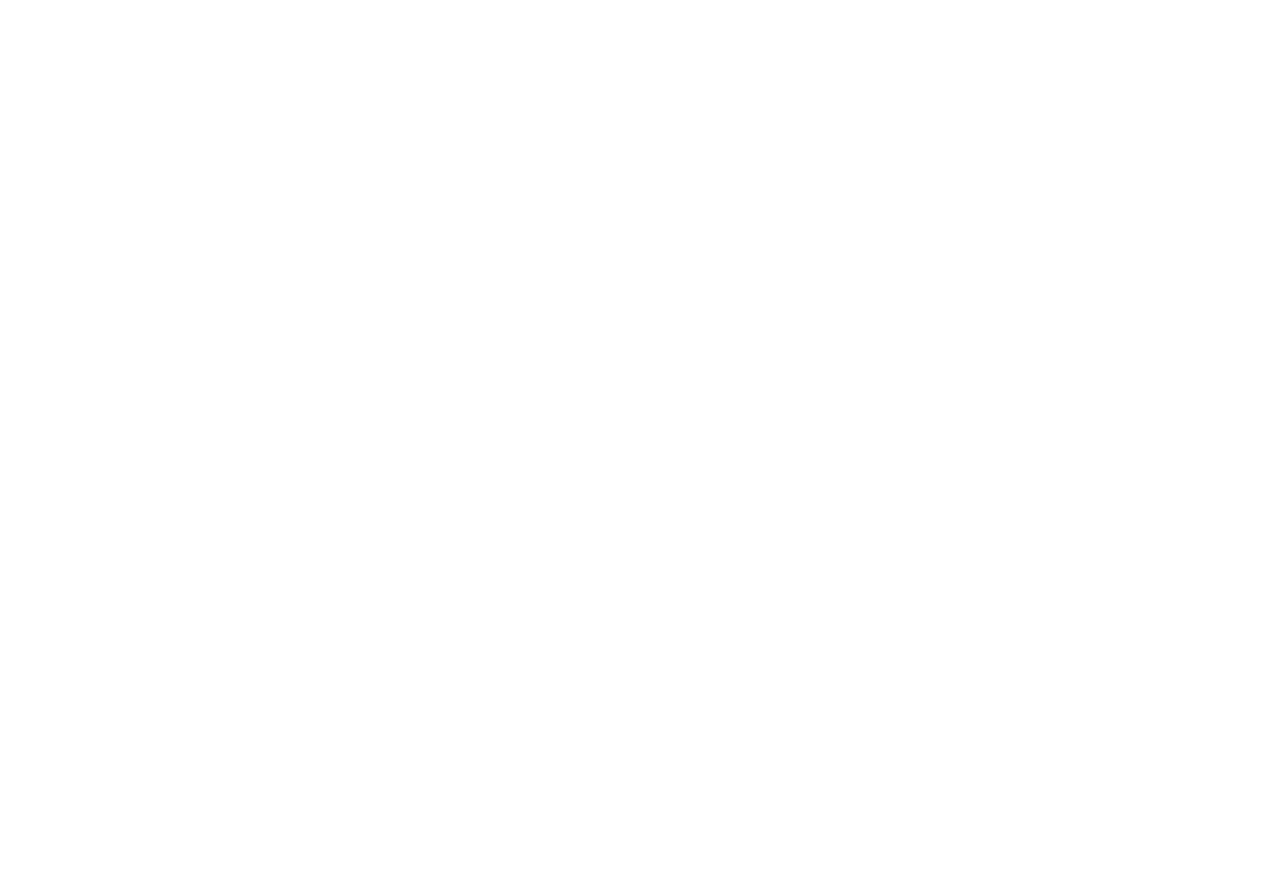
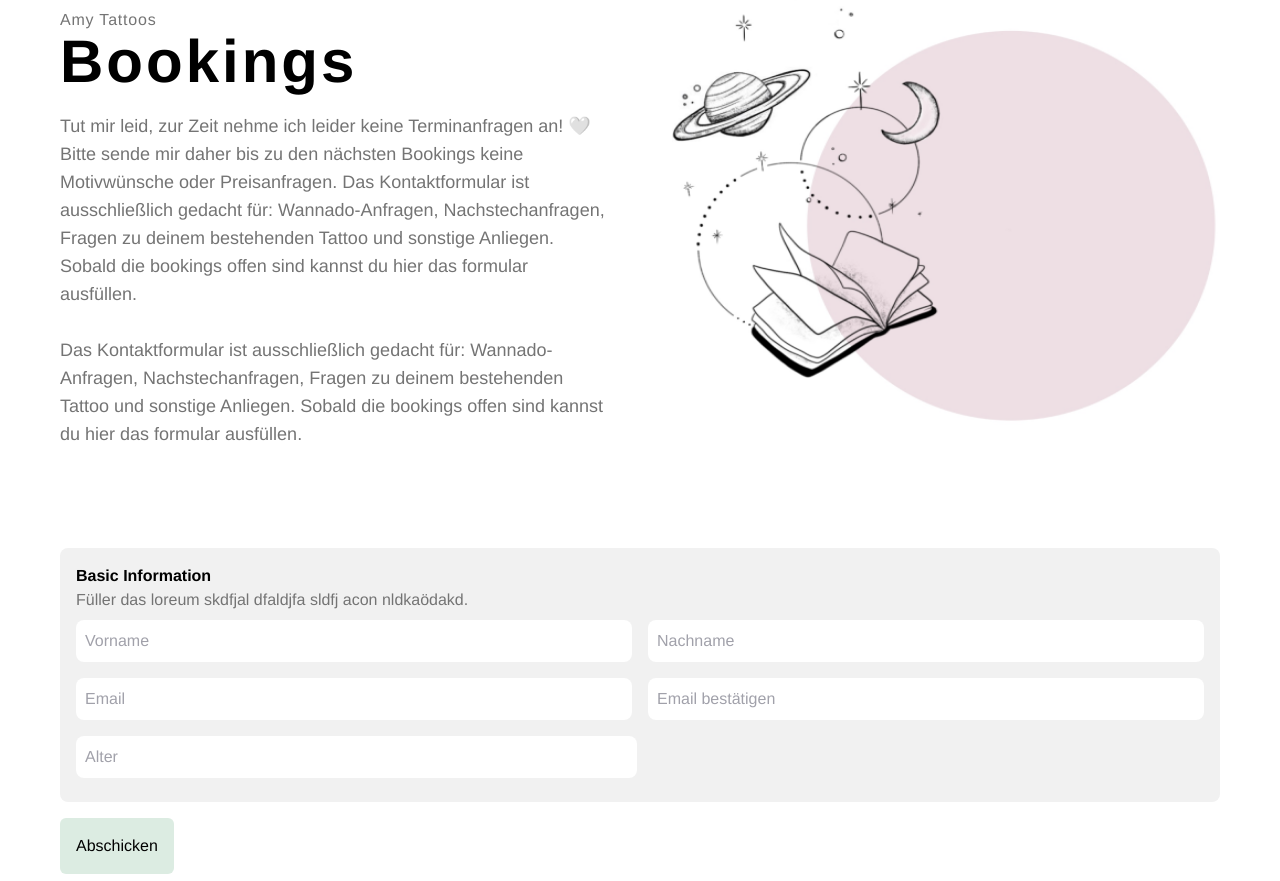
Before and after one commit to Fruchtix/at-tattoo, a Next.js app: page /bookings in a window 1280 px wide. Shown: the part 216-1097 px from the top of the page. Before the commit the page ends 800 px from the top, so only its background shows below. Built offline with nearby package versions, Linux system fonts and the light colour scheme.

Commit message:
created first input field for contact form

```diff
--- /dev/null
+++ b/components/BookingContact.tsx
@@ -0,0 +1,106 @@
+import { useState } from 'react';
+
+enum ErrorMessages {
+  Email = 'Fehler: Deine Emails stimmen nicht überein',
+}
+
+export default function BookingContact() {
+  const [errorMessage, setErrorMessage] = useState('');
+  const [name, setName] = useState('');
+  const [surname, setSurname] = useState('');
+  const [email, setEmail] = useState('');
+  const [confirmedEmail, setConfirmedEmail] = useState('');
+  const [age, setAge] = useState<number>(null);
+
+  function handleSubmit(e) {
+    e.preventDefault();
+    console.log('submit');
+    console.log(name);
+    console.log(surname);
+    console.log(email);
+    console.log(confirmedEmail);
+    console.log(age);
+
+    if (email !== confirmedEmail) {
+      setErrorMessage(ErrorMessages.Email);
+      return;
+    }
+  }
+
+  return (
+    <div className="px-5 mt-6 md:mt-20 md:max-w-screen-2xl md:mx-10 2xl:mx-auto">
+      <form onSubmit={handleSubmit}>
+        <div className="bg-gray-light p-4 rounded-lg">
+          <h3 className="font-semibold">Basic Information</h3>
+          <p className="text-gray">Füller das loreum skdfjal dfaldjfa sldfj acon nldkaödakd.</p>
+
+          <div>
+            <div className="md:flex">
+              <input
+                value={name}
+                onChange={e => setName(e.target.value)}
+                className="md:mr-4"
+                type="text"
+                name="name"
+                id="name"
+                placeholder="Vorname"
+                required
+              />
+              <input
+                value={surname}
+                onChange={e => setSurname(e.target.value)}
+                type="text"
+                name="surname"
+                id="surname"
+                placeholder="Nachname"
+                required
+              />
+            </div>
+            <div className="md:flex">
+              <input
+                value={email}
+                onChange={e => setEmail(e.target.value)}
+                onFocus={() => (errorMessage === ErrorMessages.Email ? setErrorMessage('') : null)}
+                className={`md:mr-4 ${errorMessage === ErrorMessages.Email && 'border-red border'}`}
+                type="email"
+                name="email"
+                id="email"
+                placeholder="Email"
+                required
+              />
+              <input
+                value={confirmedEmail}
+                className={`${errorMessage === ErrorMessages.Email && 'border-red border'}`}
+                onFocus={() => (errorMessage === ErrorMessages.Email ? setErrorMessage('') : null)}
+                onChange={e => setConfirmedEmail(e.target.value)}
+                type="email"
+                name="confirmEmail"
+                id="confirmEmail"
+                placeholder="Email bestätigen"
+                required
+              />
+            </div>
+            <div className="md:flex">
+              <input
+                value={age}
+                onChange={e => setAge(Number(e.target.value))}
+                className="md:mr-4"
+                type="number"
+                name="age"
+                id="age"
+                placeholder="Alter"
+                required
+              />
+              <div className="w-full"></div>
+            </div>
+          </div>
+        </div>
+
+        {errorMessage && <div className="mt-4 text-red">{errorMessage}</div>}
+        <button type="submit" className="mt-4 p-4 bg-secondary rounded-md">
+          Abschicken
+        </button>
+      </form>
+    </div>
+  );
+}
--- /dev/null
+++ b/components/BookingInformation.tsx
@@ -0,0 +1,29 @@
+import Image from 'next/image';
+import bookingsImage from '../public/images/bookings.png';
+
+export default function BookingInformation() {
+  return (
+    <div className="px-5 mt-0 flex flex-col-reverse md:items-center md:flex-row md:max-w-screen-2xl md:mx-10 2xl:mx-auto overflow-hidden">
+      <div className="-translate-y-20 -mb-20 z-10 md:mb-0 md:w-screen/2 md:translate-y-0 md:mt-40 md:mr-16">
+        <h3 className="text-gray tracking-wider">Amy Tattoos</h3>
+        <h2 className="font-semibold text-4xl sm:text-5xl lg:text-6xl tracking-wider">Bookings</h2>
+
+        <p className="text-gray my-5 text-lg">
+          Tut mir leid, zur Zeit nehme ich leider keine Terminanfragen an! 🤍 Bitte sende mir daher
+          bis zu den nächsten Bookings keine Motivwünsche oder Preisanfragen. Das Kontaktformular
+          ist ausschließlich gedacht für: Wannado-Anfragen, Nachstechanfragen, Fragen zu deinem
+          bestehenden Tattoo und sonstige Anliegen. Sobald die bookings offen sind kannst du hier
+          das formular ausfüllen. <br />
+          <br />
+          Das Kontaktformular ist ausschließlich gedacht für: Wannado-Anfragen, Nachstechanfragen,
+          Fragen zu deinem bestehenden Tattoo und sonstige Anliegen. Sobald die bookings offen sind
+          kannst du hier das formular ausfüllen.
+        </p>
+      </div>
+
+      <div className="translate-x-1/2 md:translate-x-0 md:w-screen/2 md:mt-16">
+        <Image src={bookingsImage} alt="" width={660} height={565} layout="responsive" />
+      </div>
+    </div>
+  );
+}
--- a/components/Review.tsx
+++ b/components/Review.tsx
@@ -1,6 +1,6 @@
 import Image from 'next/image';
 
-export default function Review({ image, profileImage, text }) {
+export default function Review({ image, profileImage, name, text }) {
   return (
     <div className="mt-6">
       <div className="rounded-lg overflow-hidden">
@@ -9,10 +9,16 @@
 
       <div className="flex mt-4">
         <div className="relative rounded-full overflow-hidden w-12 h-12 flex-shrink-0">
-          <Image src={profileImage} alt="" layout="fill" objectFit="cover" />
+          <Image
+            src={profileImage}
+            alt=""
+            layout="fill"
+            objectFit="cover"
+            objectPosition="top center"
+          />
         </div>
         <div className="ml-4">
-          <span className="font-semibold text-lg">Andi Eier</span>
+          <span className="font-semibold text-lg">{name}</span>
           <p className="text-gray">{text}</p>
         </div>
       </div>
--- a/components/Reviews.tsx
+++ b/components/Reviews.tsx
@@ -91,6 +91,7 @@
           <Review
             image={reviewImageOne}
             profileImage={reviewImageOne}
+            name="Andi Eier"
             text="Ja ich mag das, war wirklich toll. Aber einmal reicht."
           />
         </div>
@@ -101,6 +102,7 @@
         >
           <Review
             image={reviewImageOne}
+            name="Barbara Bumsebacke"
             profileImage={reviewImageOne}
             text="Joa ich mag das, war ganz toll. Aber einmal reicht. Joa ich mag das, war ganz toll. Aber einmal reicht."
           />
@@ -108,6 +110,7 @@
         <div id="slide-3" ref={refSlideThree} className="slide w-full flex-shrink-0 md:hidden">
           <Review
             image={reviewImageOne}
+            name="Erich Merich"
             profileImage={reviewImageOne}
             text="Nein ich mag das, war wirklich toll. Aber einmal reicht."
           />
--- a/pages/bookings.tsx
+++ b/pages/bookings.tsx
@@ -1,3 +1,15 @@
+import Footer from '../components/Footer';
+import Header from '../components/Header';
+import BookingInformation from '../components/BookingInformation';
+import BookingContact from '../components/BookingContact';
+
 export default function bookings() {
-  return <div>bookings</div>;
+  return (
+    <div>
+      <Header />
+      <BookingInformation />
+      <BookingContact />
+      <Footer />
+    </div>
+  );
 }
--- a/styles/globals.css
+++ b/styles/globals.css
@@ -13,6 +13,9 @@
   }
   h2 {
     @apply text-xl;
+  }
+  input {
+    @apply my-2 w-full p-2 rounded-lg border border-transparent;
   }
 }
 
--- a/tailwind.config.js
+++ b/tailwind.config.js
@@ -13,6 +13,7 @@
       gray: '#747474',
       'gray-light': '#F1F1F1',
       'gray-dark': '#EEEEEE',
+      red: '#ff0f0f',
     },
     extend: {
       margin: {
@@ -27,6 +28,9 @@
       zIndex: {
         '-10': '-10',
         '-1': '-1',
+      },
+      translate: {
+        '2/5': '40%',
       },
       minHeight: {
         '92vh': '92vh',
```
Also changed, not shown: pages/index.tsx (+13 -0 lines), public/images/bookings-image.png (added), public/images/bookings.png (added).
